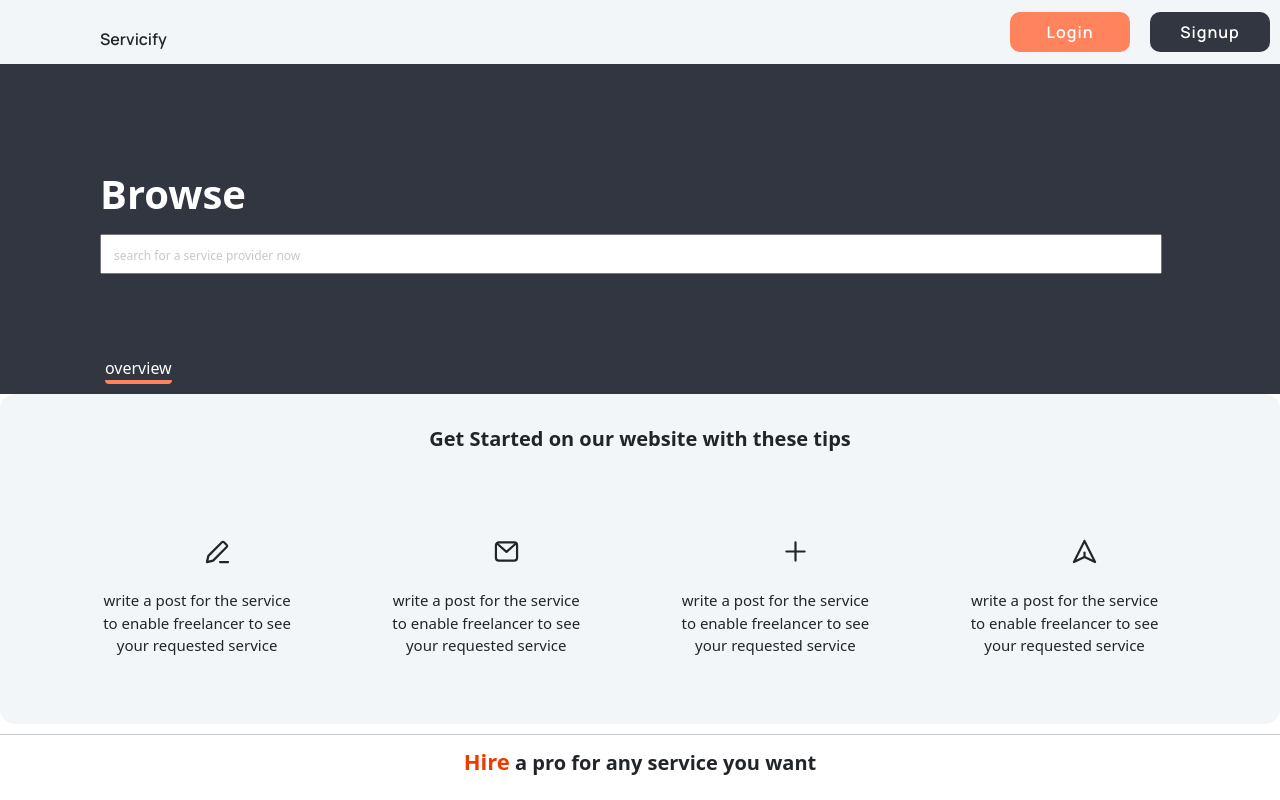
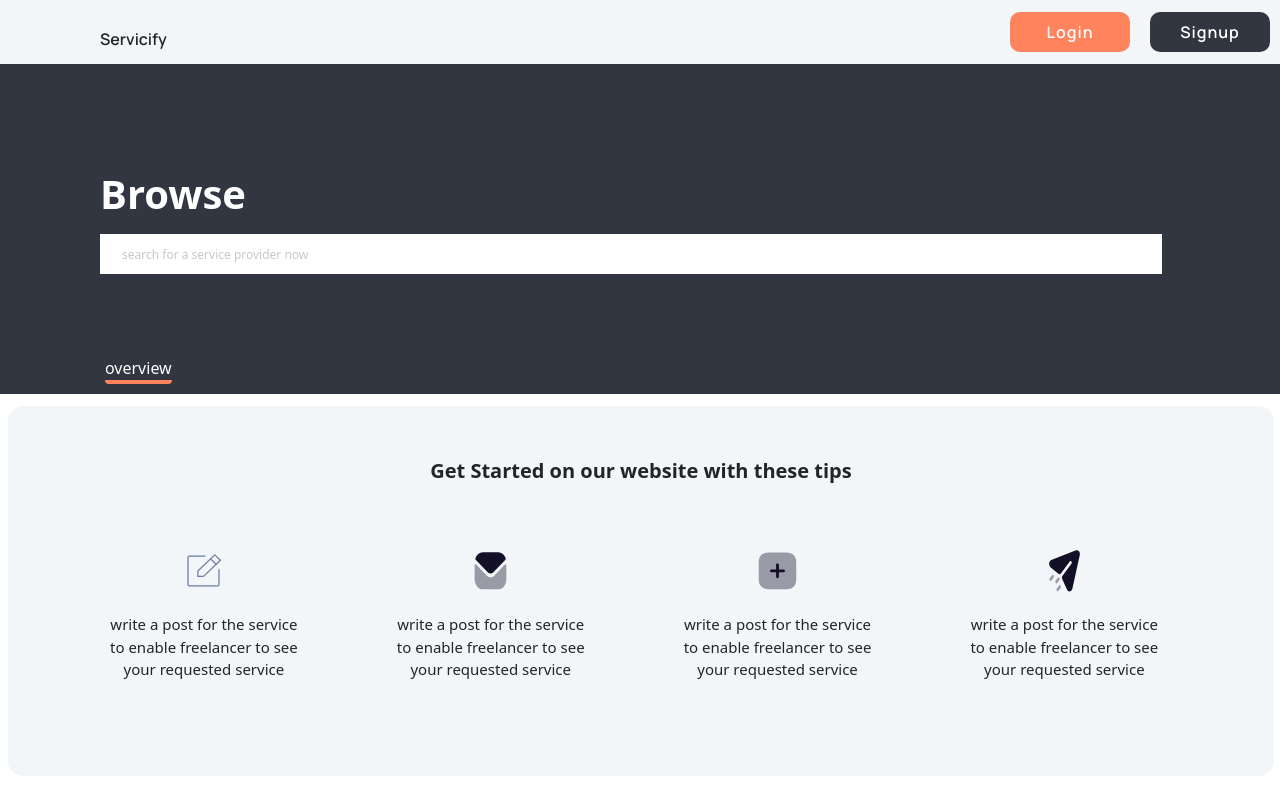
Before and after one commit to App-development-SCSJ3104-Group-project/Servicify, a React (Create React App) app: page / in a window 1280 px wide. Built offline with nearby package versions, Linux system fonts and the light colour scheme.

Commit message:
fix the overview the icons as well as the layout

```diff
--- a/src/components/categories/categories.jsx
+++ b/src/components/categories/categories.jsx
@@ -5,7 +5,7 @@ import "./categories.css";
 const Categories = () => {
   return (
     <div>
-      <div class="row description">
+      <div class="row section-headline">
         <p>
           <span class="starter-word">Hire</span> a pro for any service you want
         </p>
--- a/src/components/overview/email.jsx
+++ b/src/components/overview/email.jsx
@@ -3,26 +3,22 @@ import React from "react";
 const EmailIcon = () => {
   return (
     <svg
-      style={{ marginLeft: "4rem", marginBottom: "20px" }}
-      width="35"
-      height="35"
+      style={{ marginBottom: "1.7rem" }}
+      width="45"
+      height="50"
+      viewBox="0 0 64 84"
       fill="none"
-      viewBox="0 0 24 24"
+      xmlns="http://www.w3.org/2000/svg"
     >
       <path
-        stroke="currentColor"
-        stroke-linecap="round"
-        stroke-linejoin="round"
-        stroke-width="1.5"
-        d="M4.75 7.75C4.75 6.64543 5.64543 5.75 6.75 5.75H17.25C18.3546 5.75 19.25 6.64543 19.25 7.75V16.25C19.25 17.3546 18.3546 18.25 17.25 18.25H6.75C5.64543 18.25 4.75 17.3546 4.75 16.25V7.75Z"
-      ></path>
+        opacity="0.4"
+        d="M58.6663 55.2328C58.6663 64.9001 52.693 72.731 45.253 72.7657H45.2263H18.7997C11.3863 72.7657 5.33301 64.9694 5.33301 55.3021V55.2675C5.33301 55.2675 5.34901 39.9314 5.37034 32.2183C5.37301 30.77 6.65301 29.9592 7.52501 30.8601C13.861 37.3916 25.1917 49.3007 25.333 49.4567C27.2263 51.4283 29.6263 52.5405 32.0797 52.5405C34.533 52.5405 36.933 51.4283 38.8263 49.4186C38.9677 49.2973 50.045 37.745 56.477 31.1061C57.3517 30.2017 58.637 31.0125 58.6397 32.4574C58.6663 40.1116 58.6663 55.2328 58.6663 55.2328Z"
+        fill="#130F26"
+      />
       <path
-        stroke="currentColor"
-        stroke-linecap="round"
-        stroke-linejoin="round"
-        stroke-width="1.5"
-        d="M5.5 6.5L12 12.25L18.5 6.5"
-      ></path>
+        d="M57.2694 19.6589C54.96 14.0041 50.416 10.3936 45.4134 10.3936H18.8C13.7973 10.3936 9.25335 14.0041 6.94402 19.6589C6.42668 20.9237 6.67202 22.5002 7.53335 23.3942L27.3334 43.9728C28.72 45.4281 30.4 46.1523 32.08 46.1523C32.0907 46.1523 32.0987 46.1523 32.1067 46.1523C32.1147 46.1523 32.1254 46.1523 32.1334 46.1523C33.8134 46.1523 35.4934 45.4281 36.88 43.9728L56.68 23.3942C57.5414 22.5002 57.7867 20.9237 57.2694 19.6589Z"
+        fill="#130F26"
+      />
     </svg>
   );
 };
--- a/src/components/overview/overview.css
+++ b/src/components/overview/overview.css
@@ -5,20 +5,19 @@
 }
 
 .contained-section {
-  width: 100%;
-  height: 33rem;
+  width: 98.9%;
+  height: 37rem;
   padding: 3rem 2rem;
   background-color: #f2f6f9;
   border-radius: 15px;
-}
-.header{
+  margin: 12px 0px 30px 8px;
 }
 
-.description {
+.section-headline {
   font-size: 2rem;
   font-weight: 600;
   text-align: center;
-  margin-bottom: 50px;
+  margin: 20px 0px 40px 0px;
 }
 
 .col-md-3 {
@@ -36,10 +35,11 @@
   margin-bottom: 20px;
 }
 
-.custom-card{
+.custom-card {
   text-align: center;
   align-items: center;
 }
-.custom-card svg{
 
+.card-section {
+  margin: 0px 0px 20px 60px;
 }
--- a/src/components/overview/overview.jsx
+++ b/src/components/overview/overview.jsx
@@ -10,27 +10,31 @@ class Overview extends Component {
   render() {
     return (
       <div className="contained-section">
-        <div className="row description">
-          <p className="header">Get Started on our website with these tips</p>
+        <div className="section-headline">
+          <p>Get Started on our website with these tips</p>
         </div>
-        <div className="row content">
-          <CardInfo className="card"
+        <div className="row card-section">
+          <CardInfo
+            className="card"
             icon="pencil"
             description="write a post for the service to enable freelancer to see your requested
                          service"
           />
           <CardInfo
-            icon="email" className="card"
+            icon="email"
+            className="card"
             description="write a post for the service to enable freelancer to see your requested
                          service"
           />
           <CardInfo
-            icon="plus" className="card"
+            icon="plus"
+            className="card"
             description="write a post for the service to enable freelancer to see your requested
                          service"
           />
           <CardInfo
-            icon="send" className="card"
+            icon="send"
+            className="card"
             description="write a post for the service to enable freelancer to see your requested
                          service"
           />
--- a/src/components/overview/pencil.jsx
+++ b/src/components/overview/pencil.jsx
@@ -3,26 +3,34 @@ import React from "react";
 const PencilIcon = () => {
   return (
     <svg
-      style={{ marginLeft: "4rem", marginBottom: "20px" }}
-      width="35"
-      height="35"
+      style={{ marginBottom: "1.7rem" }}
+      width="45"
+      height="50"
+      viewBox="0 0 71 68"
       fill="none"
-      viewBox="0 0 24 24"
+      xmlns="http://www.w3.org/2000/svg"
     >
       <path
-        stroke="currentColor"
+        d="M35.5 42.5H26.625V34L53.25 8.5L62.125 17L35.5 42.5Z"
+        stroke="#6E7DA3"
+        stroke-width="2"
         stroke-linecap="round"
         stroke-linejoin="round"
-        stroke-width="1.5"
-        d="M4.75 19.25L9 18.25L18.2929 8.95711C18.6834 8.56658 18.6834 7.93342 18.2929 7.54289L16.4571 5.70711C16.0666 5.31658 15.4334 5.31658 15.0429 5.70711L5.75 15L4.75 19.25Z"
-      ></path>
+      />
       <path
-        stroke="currentColor"
+        d="M46.5938 14.875L55.4688 23.375"
+        stroke="#6E7DA3"
+        stroke-width="2"
         stroke-linecap="round"
         stroke-linejoin="round"
-        stroke-width="1.5"
-        d="M19.25 19.25H13.75"
-      ></path>
+      />
+      <path
+        d="M59.9062 31.875V55.25C59.9062 55.8136 59.6725 56.3541 59.2564 56.7526C58.8403 57.1511 58.2759 57.375 57.6875 57.375H13.3125C12.7241 57.375 12.1597 57.1511 11.7436 56.7526C11.3275 56.3541 11.0938 55.8136 11.0938 55.25V12.75C11.0938 12.1864 11.3275 11.6459 11.7436 11.2474C12.1597 10.8489 12.7241 10.625 13.3125 10.625H37.7188"
+        stroke="#6E7DA3"
+        stroke-width="2"
+        stroke-linecap="round"
+        stroke-linejoin="round"
+      />
     </svg>
   );
 };
--- a/src/components/overview/plus.jsx
+++ b/src/components/overview/plus.jsx
@@ -3,26 +3,22 @@ import React from "react";
 const PlusIcon = () => {
   return (
     <svg
-      style={{ marginLeft: "4rem", marginBottom: "20px" }}
-      width="35"
-      height="35"
+      style={{ marginBottom: "1.7rem" }}
+      width="45"
+      height="50"
+      viewBox="0 0 70 69"
       fill="none"
-      viewBox="0 0 24 24"
+      xmlns="http://www.w3.org/2000/svg"
     >
       <path
-        stroke="currentColor"
-        stroke-linecap="round"
-        stroke-linejoin="round"
-        stroke-width="1.5"
-        d="M12 5.75V18.25"
-      ></path>
+        opacity="0.4"
+        d="M48.611 5.70703H21.3888C11.4592 5.70703 5.83325 11.2112 5.83325 20.9258V47.5588C5.83325 57.2481 11.4333 62.7776 21.3888 62.7776H48.611C58.5407 62.7776 64.1666 57.2481 64.1666 47.5588V20.9258C64.1666 11.2112 58.5407 5.70703 48.611 5.70703Z"
+        fill="#130F26"
+      />
       <path
-        stroke="currentColor"
-        stroke-linecap="round"
-        stroke-linejoin="round"
-        stroke-width="1.5"
-        d="M18.25 12L5.75 12"
-      ></path>
+        d="M44.6846 36.2635H37.186V43.5361C37.186 44.7071 36.2073 45.6563 34.9999 45.6563C33.7926 45.6563 32.8138 44.7071 32.8138 43.5361V36.2635H25.3153C24.1891 36.1504 23.3333 35.23 23.3333 34.1319C23.3333 33.0338 24.1891 32.1133 25.3153 32.0002H32.7903V24.7504C32.9069 23.6582 33.856 22.8281 34.9882 22.8281C36.1204 22.8281 37.0694 23.6582 37.186 24.7504V32.0002H44.6846C45.8108 32.1133 46.6666 33.0338 46.6666 34.1319C46.6666 35.23 45.8108 36.1504 44.6846 36.2635Z"
+        fill="#130F26"
+      />
     </svg>
   );
 };
--- a/src/components/overview/send.jsx
+++ b/src/components/overview/send.jsx
@@ -3,26 +3,24 @@ import React from "react";
 const SendIcon = () => {
   return (
     <svg
-      style={{ marginLeft: "4rem", marginBottom: "20px" }}
-      width="35"
-      height="35"
+      style={{ marginBottom: "1.7rem" }}
+      width="45"
+      height="50"
+      viewBox="0 0 48 65"
       fill="none"
-      viewBox="0 0 24 24"
+      xmlns="http://www.w3.org/2000/svg"
     >
       <path
-        stroke="currentColor"
-        stroke-linecap="round"
-        stroke-linejoin="round"
-        stroke-width="1.5"
-        d="M4.75 19.25L12 4.75L19.25 19.25L12 15.75L4.75 19.25Z"
-      ></path>
+        d="M42.8548 6.96315C41.8548 5.58312 40.3748 5.07269 38.9948 5.61282L6.81484 18.1682C5.35884 18.7137 4.32684 20.272 4.04884 22.2489C3.76484 24.2636 4.75684 26.8238 6.05284 27.8932L16.1148 36.1897C17.1468 37.0431 18.4788 36.8297 19.3328 35.6738L30.8548 20.1153C31.4348 19.3024 32.3948 19.3024 32.9748 20.1153C33.5548 20.8958 33.5548 22.1678 32.9748 22.978L21.4328 38.5365C20.5768 39.6924 20.4168 41.4856 21.0468 42.8819L27.1948 56.5202C27.9148 58.1379 29.1548 59.0588 30.5148 59.0588C30.6748 59.0588 30.8548 59.0588 31.0148 59.0291C32.5748 58.7617 33.8148 57.3277 34.2748 55.3022L43.8148 12.1754C44.2348 10.339 43.8548 8.34049 42.8548 6.96315Z"
+        fill="#130F26"
+      />
       <path
-        stroke="currentColor"
-        stroke-linecap="round"
-        stroke-linejoin="round"
-        stroke-width="1.5"
-        d="M12 15.5V12.75"
-      ></path>
+        opacity="0.4"
+        fill-rule="evenodd"
+        clip-rule="evenodd"
+        d="M6.02098 45.3922C5.63698 45.3922 5.25298 45.195 4.96098 44.798C4.37498 44.0067 4.37498 42.7266 4.96098 41.9353L7.69098 38.2462C8.27698 37.4576 9.22698 37.4576 9.81298 38.2462C10.397 39.0375 10.397 40.3203 9.81298 41.1116L7.08098 44.798C6.78898 45.195 6.40498 45.3922 6.02098 45.3922ZM13.5434 48.6125C13.1594 48.6125 12.7754 48.4153 12.4834 48.0183C11.8974 47.227 11.8974 45.9469 12.4834 45.1556L15.2134 41.4665C15.7994 40.6779 16.7494 40.6779 17.3354 41.4665C17.9194 42.2578 17.9194 43.5406 17.3354 44.3319L14.6034 48.0183C14.3114 48.4153 13.9274 48.6125 13.5434 48.6125ZM14.0508 58.2484C14.3428 58.6454 14.7268 58.8426 15.1108 58.8426C15.4948 58.8426 15.8788 58.6454 16.1708 58.2484L18.9028 54.562C19.4868 53.7707 19.4868 52.4879 18.9028 51.6966C18.3168 50.908 17.3668 50.908 16.7808 51.6966L14.0508 55.3857C13.4648 56.177 13.4648 57.4571 14.0508 58.2484Z"
+        fill="#130F26"
+      />
     </svg>
   );
 };
--- a/src/components/search_area/search_area.css
+++ b/src/components/search_area/search_area.css
@@ -25,6 +25,9 @@
 .search-input {
   width: 90%;
   height: 40px;
+  padding-left: 10px;
+  font-size: 13px;
+  border: none;
 }
 
 ::-webkit-input-placeholder {
@@ -41,8 +44,3 @@
   bottom: 0;
   left: 105px;
 }
-
-.overview {
-  border-radius: 4px;
-  border-bottom: 4px solid #ff835c;
-}
```
